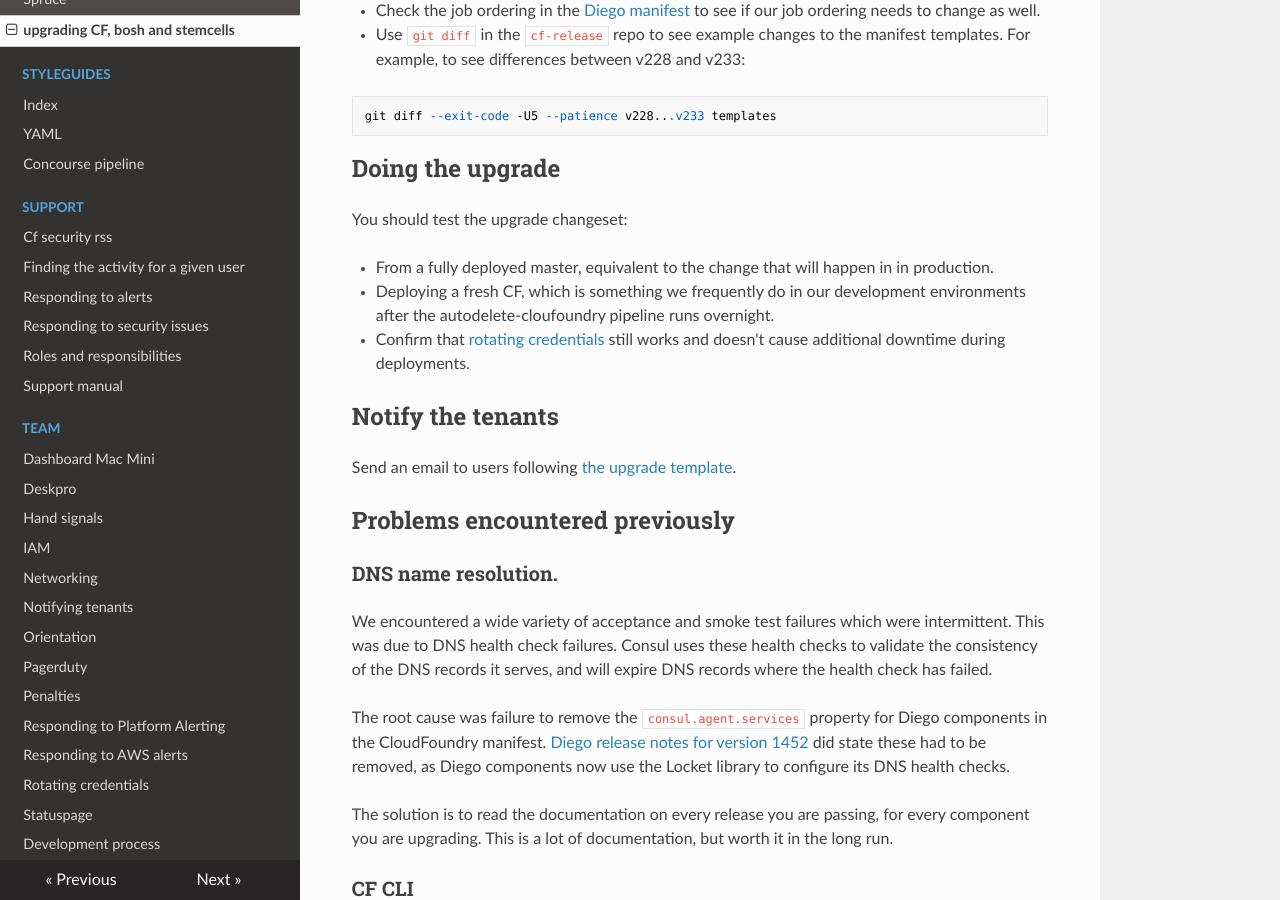
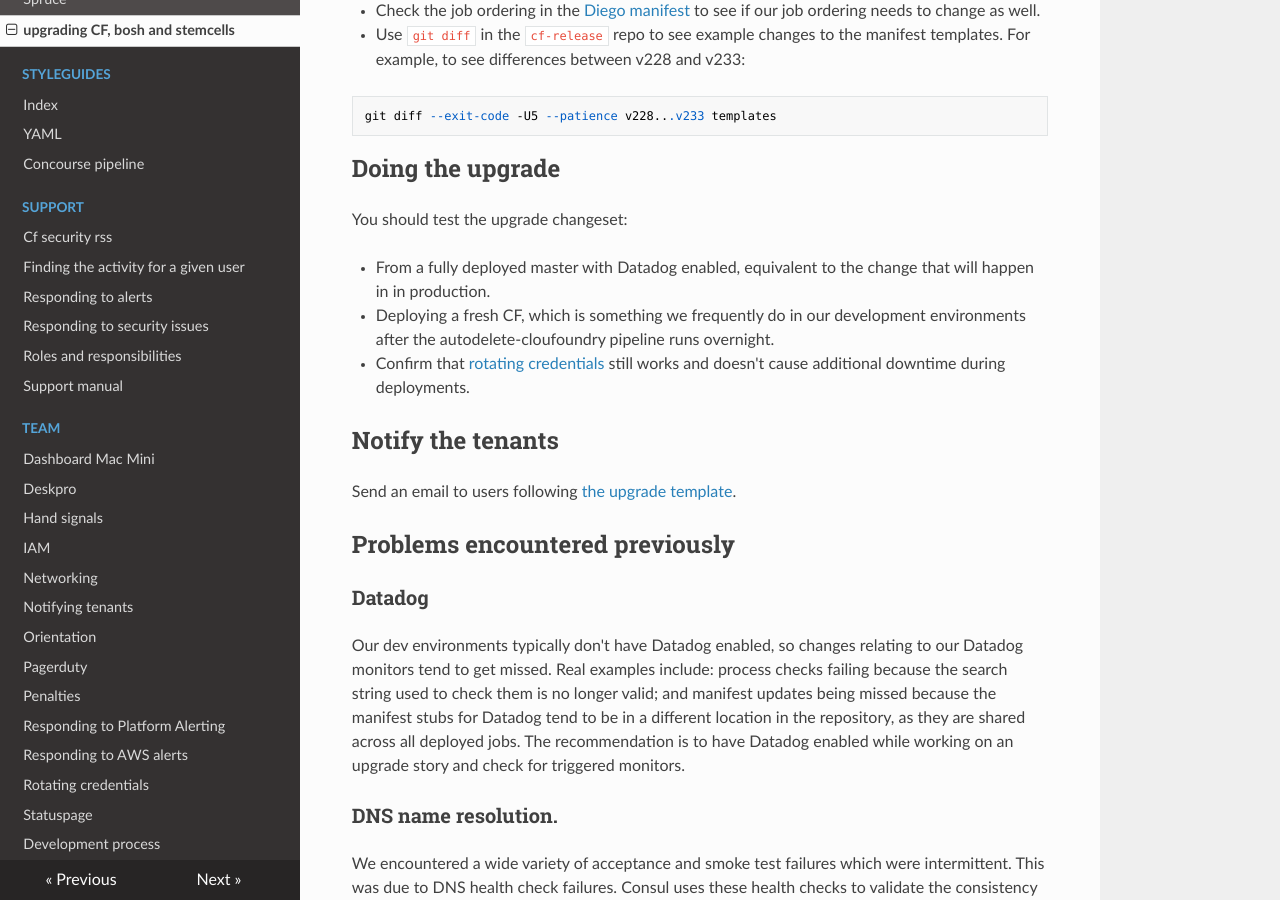
Before and after one commit to alphagov/paas-team-manual, an MkDocs documentation site: the page built from docs/guides/upgrading_CF,_bosh_and_stemcells.md, in a window 1280 px wide and 900 px high, scrolled down 684 px. Built offline with MkDocs 1.6.1, drawn with Linux system fonts in a browser that asks for light colours; nearby versions of some CDN libraries.

Commit message:
Update CF upgrade docs for Datadog
Multiple CF upgrades have now ran into problems with Datadog monitors
being broken.

```diff
--- a/docs/guides/upgrading_CF,_bosh_and_stemcells.md
+++ b/docs/guides/upgrading_CF,_bosh_and_stemcells.md
@@ -22,7 +22,7 @@ git diff --exit-code -U5 --patience v228...v233 templates
 
 You should test the upgrade changeset:
 
-* From a fully deployed master, equivalent to the change that will happen in
+* From a fully deployed master with Datadog enabled, equivalent to the change that will happen in
   in production.
 * Deploying a fresh CF, which is something we frequently do in our
   development environments after the autodelete-cloufoundry pipeline
@@ -35,6 +35,10 @@ You should test the upgrade changeset:
 Send an email to users following [the upgrade template](../team/notifying_tenants.md#cf-upgrade).
 
 ## Problems encountered previously
+
+### Datadog
+
+Our dev environments typically don't have Datadog enabled, so changes relating to our Datadog monitors tend to get missed. Real examples include: process checks failing because the search string used to check them is no longer valid; and manifest updates being missed because the manifest stubs for Datadog tend to be in a different location in the repository, as they are shared across all deployed jobs. The recommendation is to have Datadog enabled while working on an upgrade story and check for triggered monitors.
 
 ### DNS name resolution.
 We encountered a wide variety of acceptance and smoke test failures which were intermittent. This was due to DNS health check failures. Consul uses these health checks to validate the consistency of the DNS records it serves, and will expire DNS records where the health check has failed.
```
